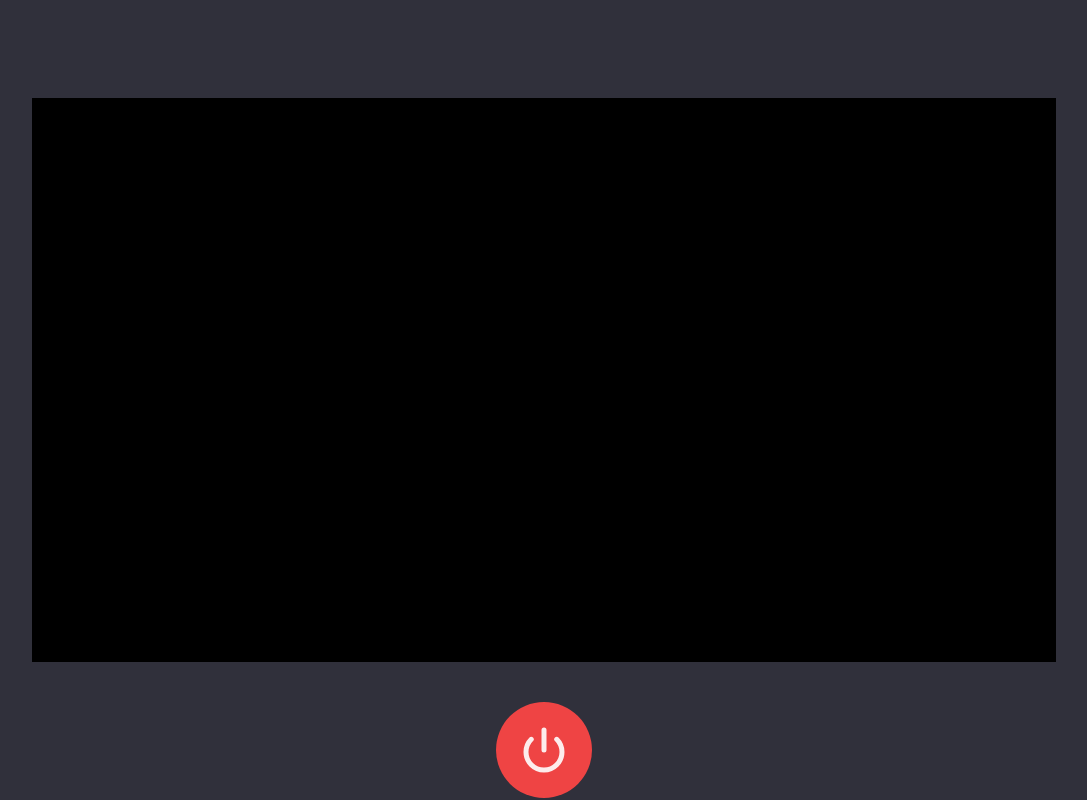
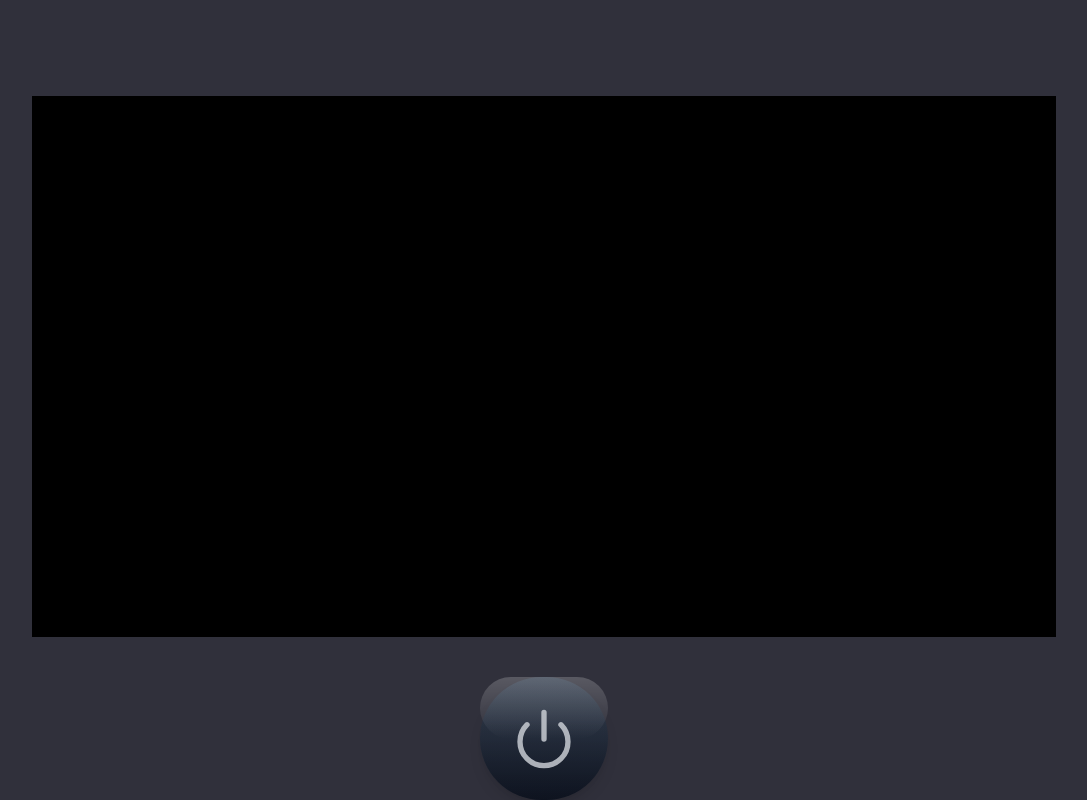
Before and after one commit to RoniGuru/word-game, a React (Vite) app: page / in a window 1280 px wide. Shown: the whole page, without its empty margins (96-1183 px from the left). Built offline with nearby package versions, Linux system fonts and the light colour scheme.

Commit message:
power button changed

```diff
--- a/src/components/PowerButton.tsx
+++ b/src/components/PowerButton.tsx
@@ -19,33 +19,69 @@ export default function PowerButton({
         }
       }}
       className={`
-w-24 h-24
+      relative
+      w-32 h-32
       rounded-full
       flex items-center justify-center
       transition-all duration-300
-bg-red-500
-hover:bg-red-700
-focus:outline-none
-focus:ring-4
-focus:ring-red-300
+      ${
+        start
+          ? 'bg-gradient-to-b from-red-500 to-red-700'
+          : 'bg-gradient-to-b from-gray-700 to-gray-900'
+      }
+      ${start ? 'shadow-inner scale-95' : 'shadow-lg hover:scale-105'}
+      transform
     `}
       aria-label="Power button"
     >
+      {/* Outer ring glow */}
       <div
         className={`
-w-12 h-12
+      absolute inset-0 rounded-full
+      transition-opacity duration-300
+      ${start ? 'opacity-100' : 'opacity-0'}
+      bg-red-500 blur-lg
+    `}
+      />
+
+      {/* Inner shadow overlay */}
+      <div
+        className="
+      absolute inset-0 rounded-full
+      bg-gradient-to-b from-transparent via-black/5 to-black/20
+    "
+      />
+
+      {/* Highlight edge */}
+      <div
+        className="
+      absolute inset-0 rounded-full
+      bg-gradient-to-b from-white/20 to-transparent
+      h-1/2
+    "
+      />
+
+      {/* Power icon */}
+      <div
+        className={`
+      relative
+      w-16 h-16
       flex items-center justify-center
-text-white
-transition-transform duration-300
-opacity-90
+      transition-all duration-300
+      ${start ? 'text-white' : 'text-gray-300'}
+      ${start ? 'scale-90' : 'scale-100'}
     `}
       >
         <svg
           viewBox="0 0 24 24"
           fill="none"
           stroke="currentColor"
-          strokeWidth="2.5"
-          className="w-full h-full"
+          strokeWidth="2"
+          className={`
+          w-full h-full
+          transition-transform duration-300
+          ${start ? 'opacity-100' : 'opacity-80'}
+        `}
         >
           <path
             d="M18.36 6.64a9 9 0 1 1-12.73 0M12 2v10"
```
Lines whose indentation alone changed are shown as unchanged.
